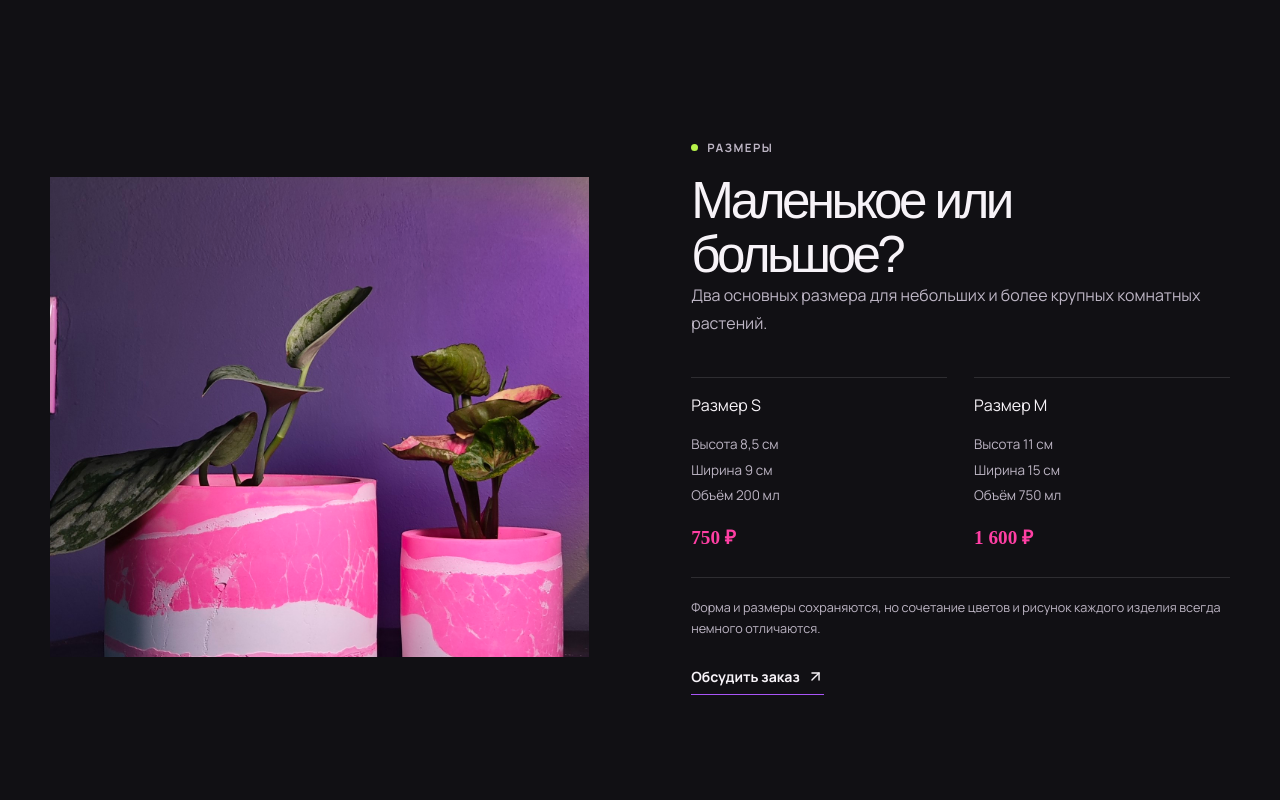
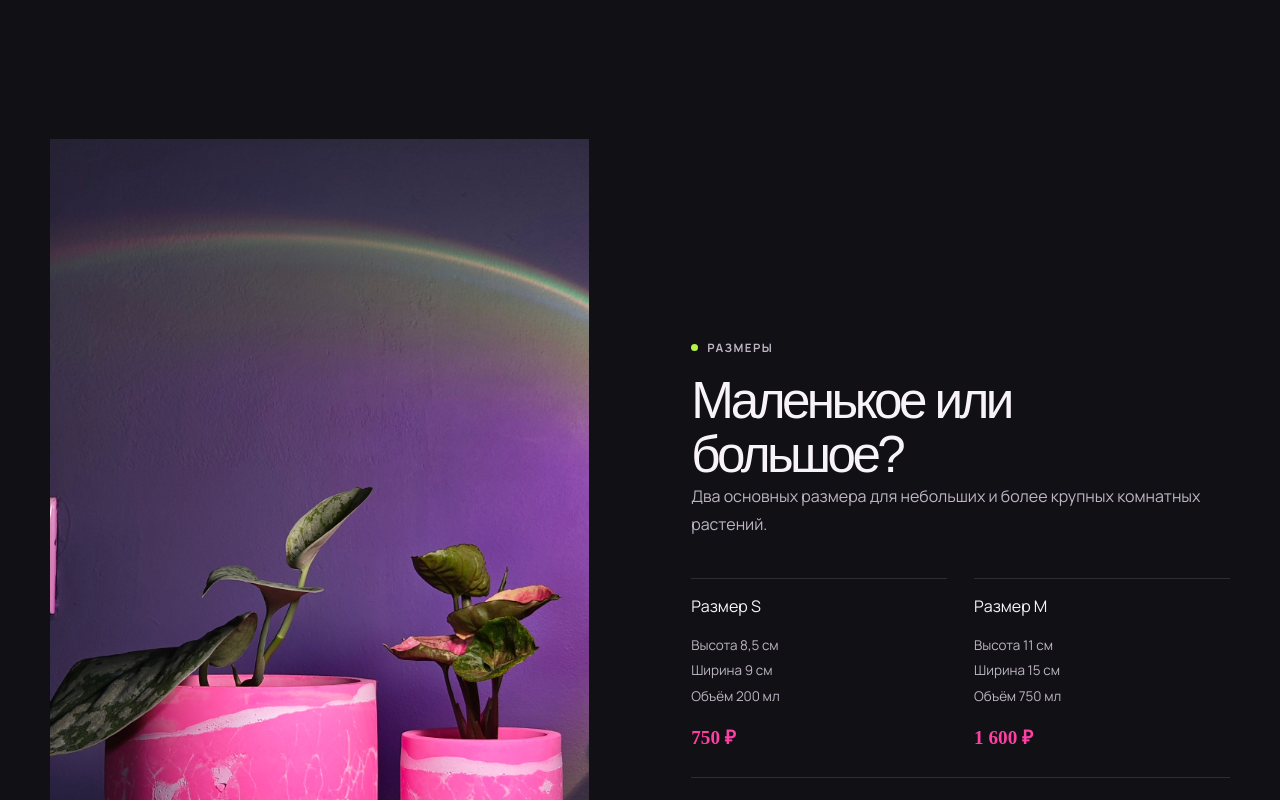
Before and after one commit to amaksakov013/my-business-card, a React (Vite) app: page / in a window 1280 px wide. Shown: the part 2300-3100 px from the top of the page. Built offline with nearby package versions, Linux system fonts and the light colour scheme; a web font is replaced by a local one.

Commit message:
Show sizes image without cropping

```diff
--- a/src/components/Sizes.tsx
+++ b/src/components/Sizes.tsx
@@ -1,4 +1,49 @@
 import { ArrowUpRight } from 'lucide-react'
 import { sizes, telegramUrl } from '../data/content'
 import { Reveal } from './Reveal'
-export function Sizes() { return <section id="sizes" className="section shell sizes"><div className="sizes__image image-frame"><img src="/images/sizes.jpg" alt="Два розовых бетонных кашпо размеров S и M" loading="lazy" width="900" height="1080" onError={(event) => { event.currentTarget.style.display = 'none' }} /><span aria-hidden="true">S / M</span></div><Reveal className="sizes__content"><p className="eyebrow"><i />Размеры</p><h2>Маленькое или большое?</h2><p className="section-copy">Два основных размера для небольших и более крупных комнатных растений.</p><div className="size-list">{sizes.map((size) => <article key={size.name}><h3>{size.name}</h3><ul>{size.specs.map((spec) => <li key={spec}>{spec}</li>)}</ul><strong>{size.price}</strong></article>)}</div><p className="note">Форма и размеры сохраняются, но сочетание цветов и рисунок каждого изделия всегда немного отличаются.</p><a className="text-link" href={telegramUrl} target="_blank" rel="noreferrer">Обсудить заказ <ArrowUpRight size={17} /></a></Reveal></section> }
+
+export function Sizes() {
+  return (
+    <section id="sizes" className="section shell sizes">
+      <div className="sizes__image">
+        <img
+          src="/images/sizes.jpg"
+          alt="Два розовых бетонных кашпо размеров S и M"
+          loading="lazy"
+          width="900"
+          height="1600"
+        />
+      </div>
+
+      <Reveal className="sizes__content">
+        <p className="eyebrow">
+          <i />Размеры
+        </p>
+        <h2>Маленькое или большое?</h2>
+        <p className="section-copy">
+          Два основных размера для небольших и более крупных комнатных растений.
+        </p>
+        <div className="size-list">
+          {sizes.map((size) => (
+            <article key={size.name}>
+              <h3>{size.name}</h3>
+              <ul>
+                {size.specs.map((spec) => (
+                  <li key={spec}>{spec}</li>
+                ))}
+              </ul>
+              <strong>{size.price}</strong>
+            </article>
+          ))}
+        </div>
+        <p className="note">
+          Форма и размеры сохраняются, но сочетание цветов и рисунок каждого изделия
+          всегда немного отличаются.
+        </p>
+        <a className="text-link" href={telegramUrl} target="_blank" rel="noreferrer">
+          Обсудить заказ <ArrowUpRight size={17} />
+        </a>
+      </Reveal>
+    </section>
+  )
+}
```
